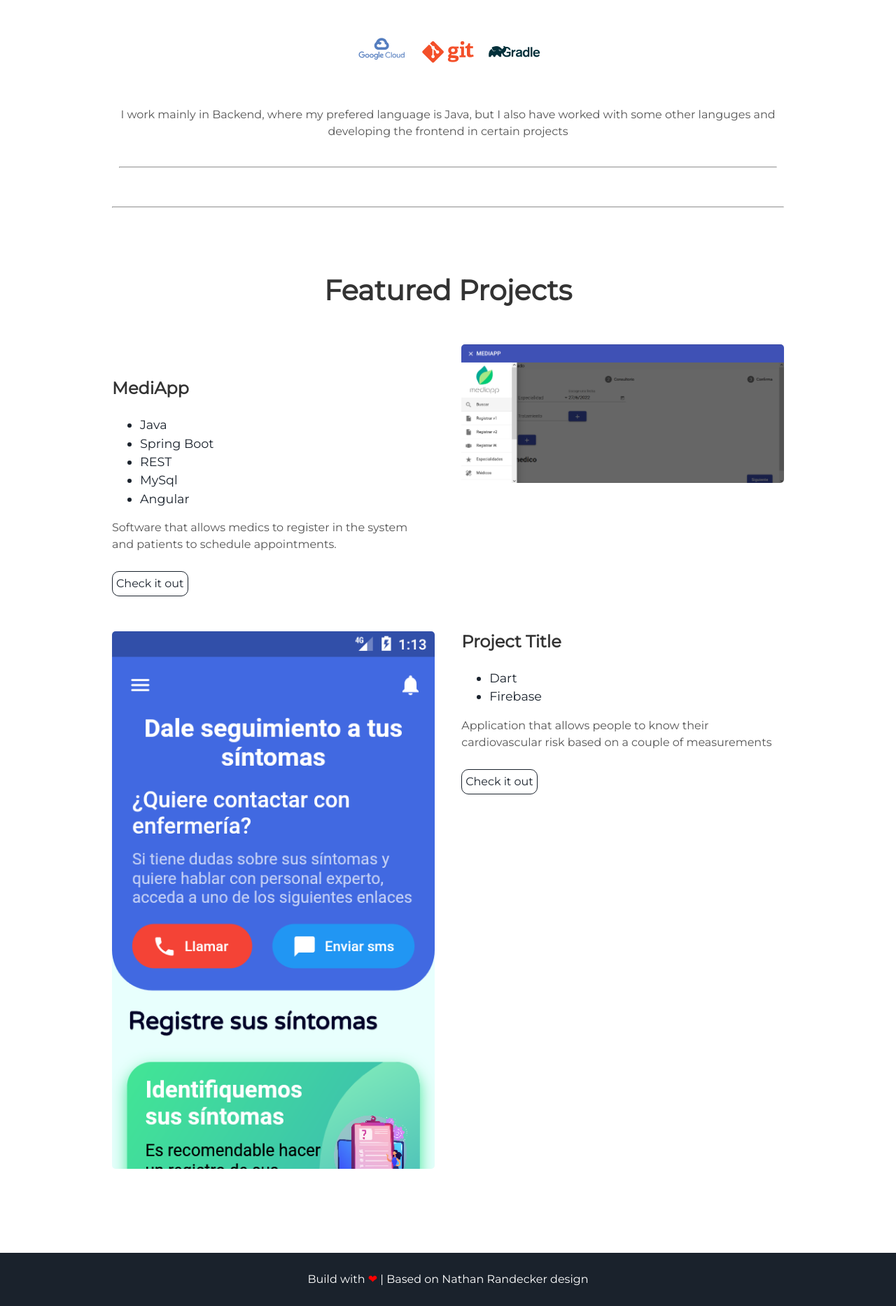
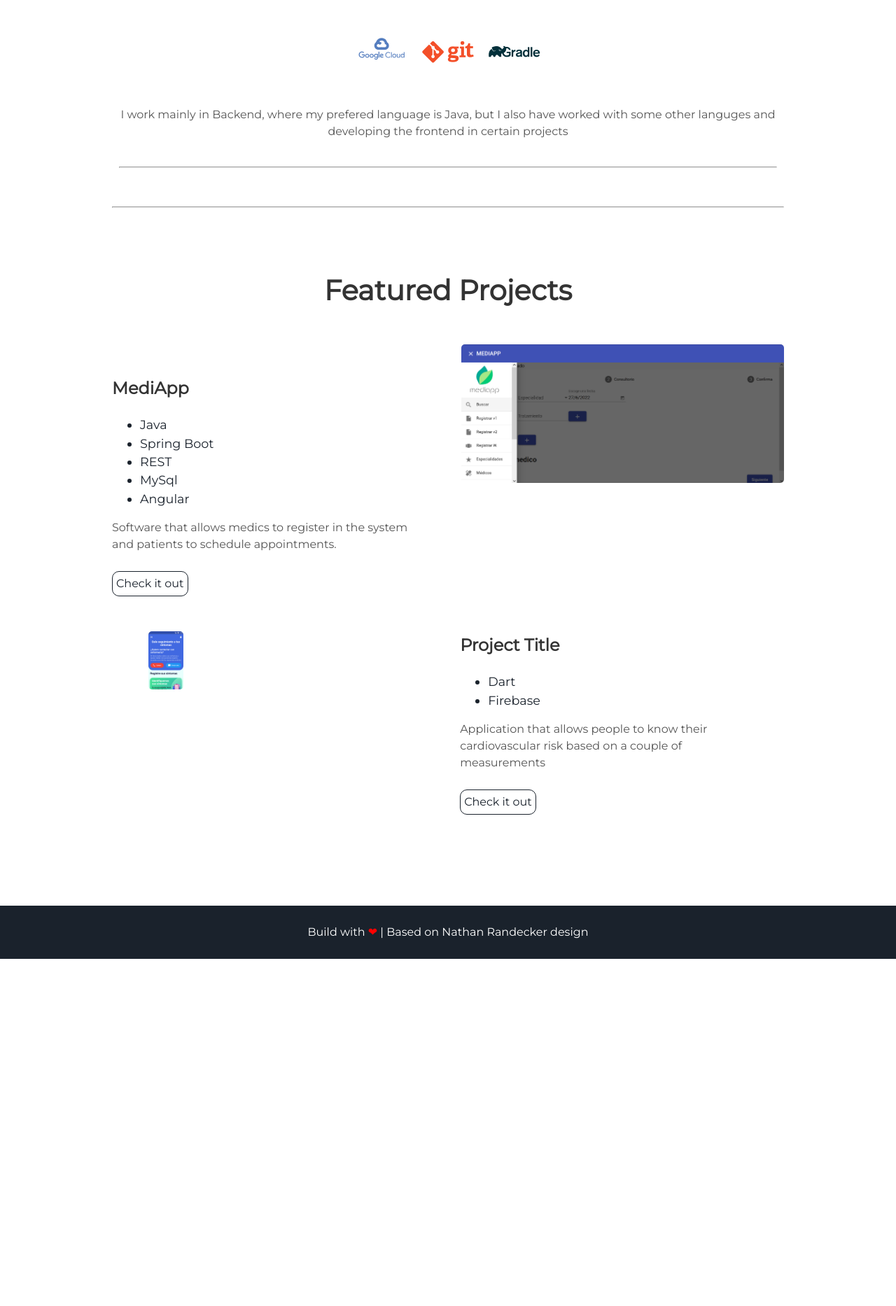
Before and after one commit to JuanCeron023/portfolio, a Jekyll site: the page built from index.html, in a window 1280 px wide. Shown: the part 1499-3365 px from the top of the page at 70% size. Built offline with Jekyll 4.4.1, drawn with Linux system fonts in a browser that asks for light colours; after the commit the page ends 2869 px from its top, so only the background shows below that.

Commit message:
Update projects.html

```diff
--- a/_includes/projects.html
+++ b/_includes/projects.html
@@ -20,7 +20,7 @@
 </div>
 <div class="user-projects">
   <div class="images-left">
-    <img alt="project" src="{{ "/assets/img/sfsdfsdf.png" | prepend: site.baseurl }}"/>
+    <img alt="project" src="{{ "/assets/img/sfsdfsdf.png" | prepend: site.baseurl }}"  width="50" height="60"/>
   </div>
   <div class="contents-right">
     <h3> Project Title </h3>
```
